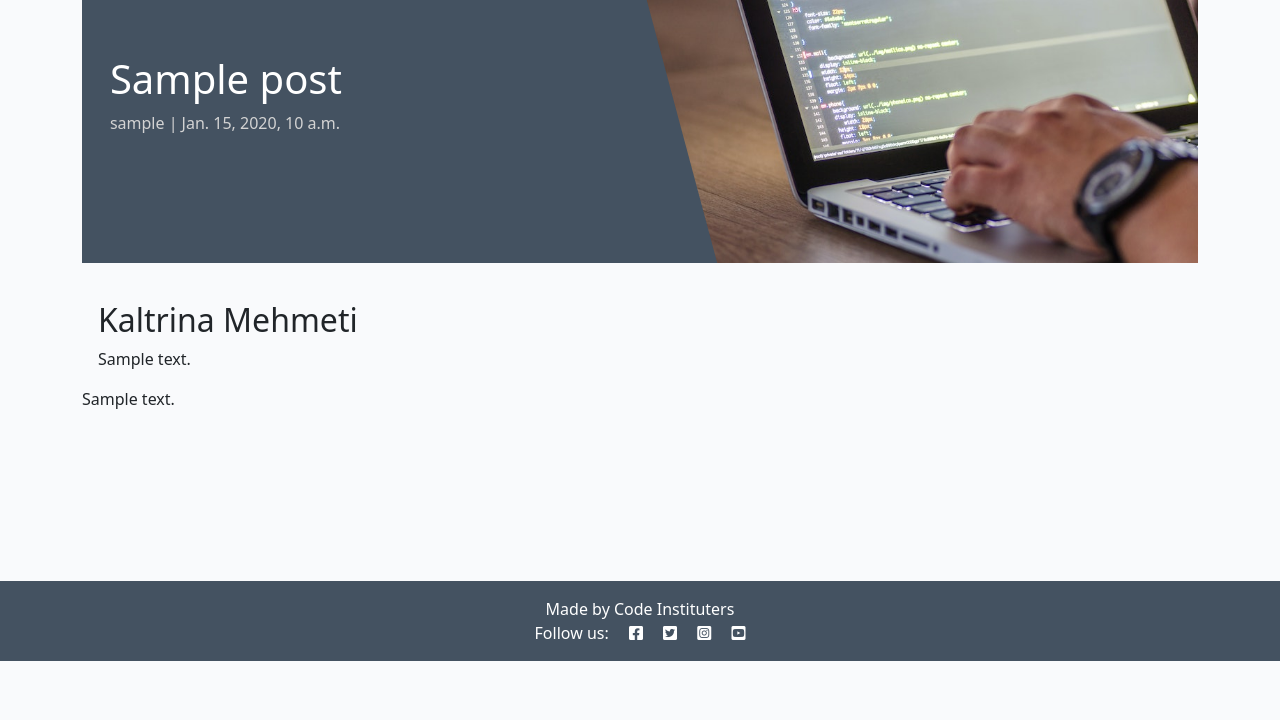
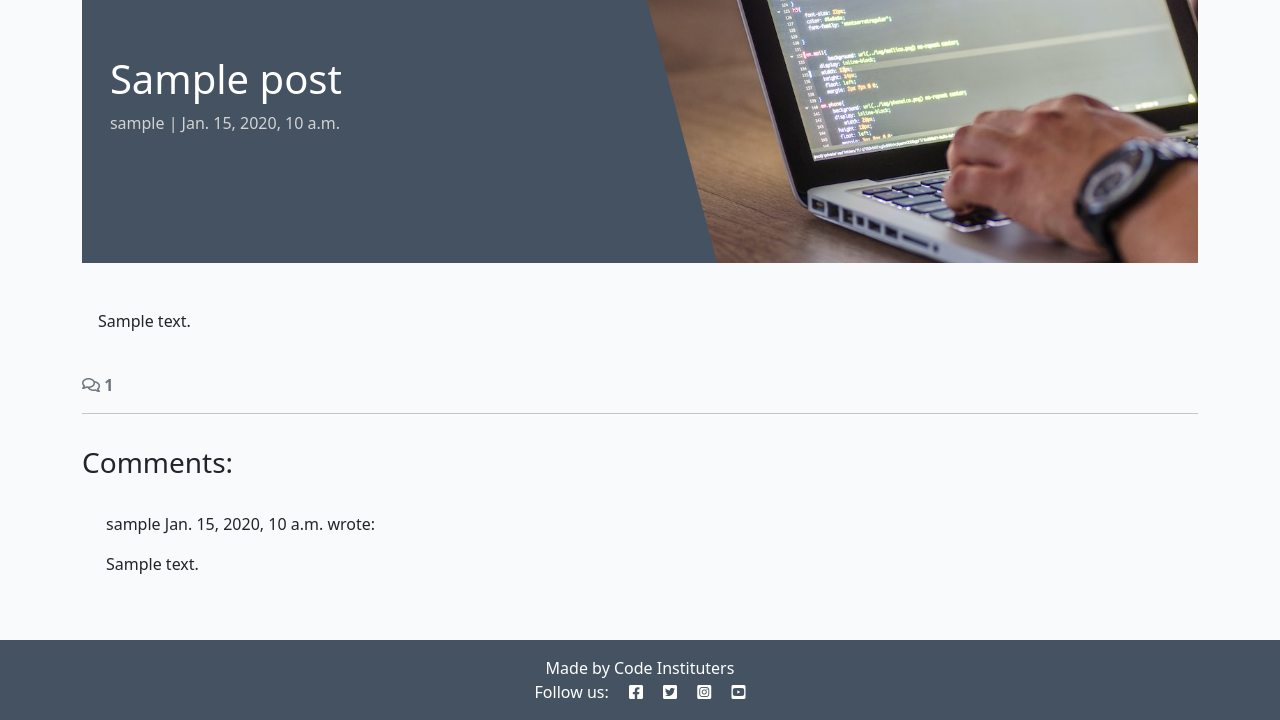
Before and after one commit to KaltrinaBM/music-blog, a Django app: a page that uses blog/templates/blog/post_detail.html in a window 1280 px wide. Shown: the part 139-859 px from the top of the page. Before the commit the page ends 800 px from the top, so only its background shows below. Run offline with Django 3.2, Linux system fonts and the light colour scheme; tables that the repository leaves empty hold one stand-in row (values such as "Sample post").

Commit message:
add comment to a post

```diff
--- a/blog/templates/blog/post_detail.html
+++ b/blog/templates/blog/post_detail.html
@@ -25,13 +25,49 @@
                 <!-- The post content goes inside the card-text. -->
                 <!-- Use the | safe filter inside the template tags -->
                 <h2>{{ coder }}</h2>
-                <p class="card-text">{{ post.content | safe}}</p>
-              </div>
+                <p class="card-text">
                     {{ post.content | safe }}
                 </p>
             </div>
         </div>
     </div>
+    <!-- Displaying count of comments -->
+    <div class="row">
+        <div class="col-12">
+            <strong class="text-secondary">
+                <i class="far fa-comments"></i> {{ comment_count }}
+            </strong>
+        </div>
+        <div class="col-12">
+            <hr>
+        </div>
+    </div>
+    <!-- Displaying Comments -->
+    <div class="row">
+        <div class="col-md-8 card mb-4  mt-3 ">
+            <h3>Comments:</h3>
+            <div class="card-body">
+                <!-- We want a for loop inside the empty control tags to iterate through each comment in comments -->
+                {% for comment in comments %}
+                <div
+                    class="p-2 comments{% if not comment.approved and comment.author == user %} faded{% elif not comment.approved %} d-none{% endif %}">
+                    <p class="font-weight-bold">
+                        {{ comment.author }}
+                        <span class="font-weight-normal">
+                            {{ comment.created_on }}
+                        </span> wrote:
+                    </p>
+                    <div id="comment{{ comment.id }}">
+                        {{ comment.body | linebreaks }}
+                    </div>
+                    {% if not comment.approved and comment.author == user %}
+                    <p class="approval">This comment is awaiting approval</p>
+                    {% endif %}
+                </div>
+                <!-- Our for loop ends here -->
+                {% endfor %}
+            </div>
+        </div>
+    </div>
 </div>
-
 {% endblock content %}
--- a/blog/views.py
+++ b/blog/views.py
@@ -27,12 +27,17 @@ def post_detail(request, slug):
 
     queryset = Post.objects.filter(status=1)
     post = get_object_or_404(queryset, slug=slug)
+    comments = post.comments.all().order_by("-created_on")
+    comment_count = post.comments.filter(approved=True).count()
 
     return render(
-        request,
-        "blog/post_detail.html",
-        {"post": post,
-         "coder": "Kaltrina Mehmeti"},
+    request,
+    "blog/post_detail.html",
+    {
+        "post": post,
+        "comments": comments,
+        "comment_count": comment_count,
+    },
     )
 
 
--- a/musicfan/settings.py
+++ b/musicfan/settings.py
@@ -30,7 +30,7 @@ TEMPLATES_DIR = os.path.join(BASE_DIR, 'templates')
 SECRET_KEY = os.environ.get('SECRET_KEY', '')
 
 # SECURITY WARNING: don't run with debug turned on in production!
-DEBUG = False
+DEBUG = True
 
 ALLOWED_HOSTS = [
     '8000-kaltrinabm-musicblog-x3si8uy5acw.ws-eu110.gitpod.io',
```
